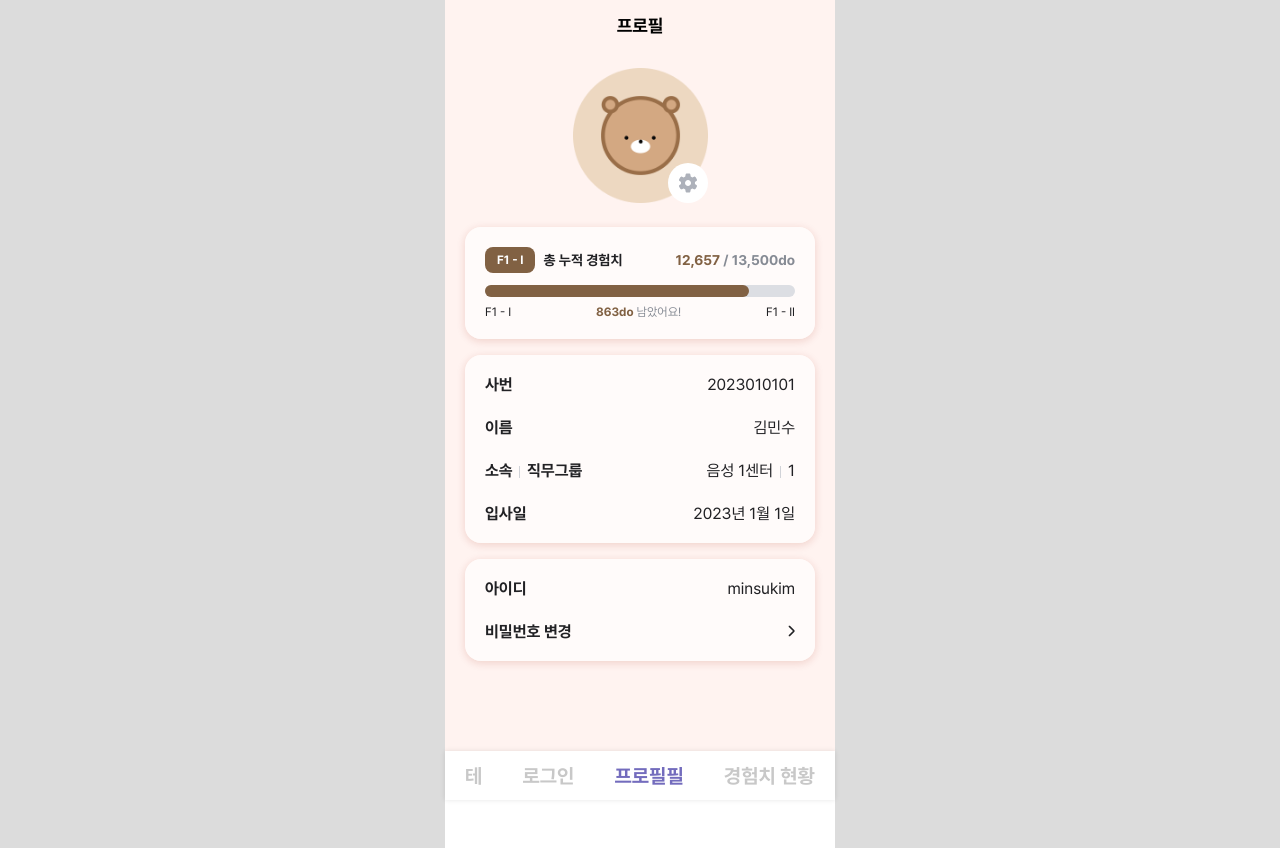
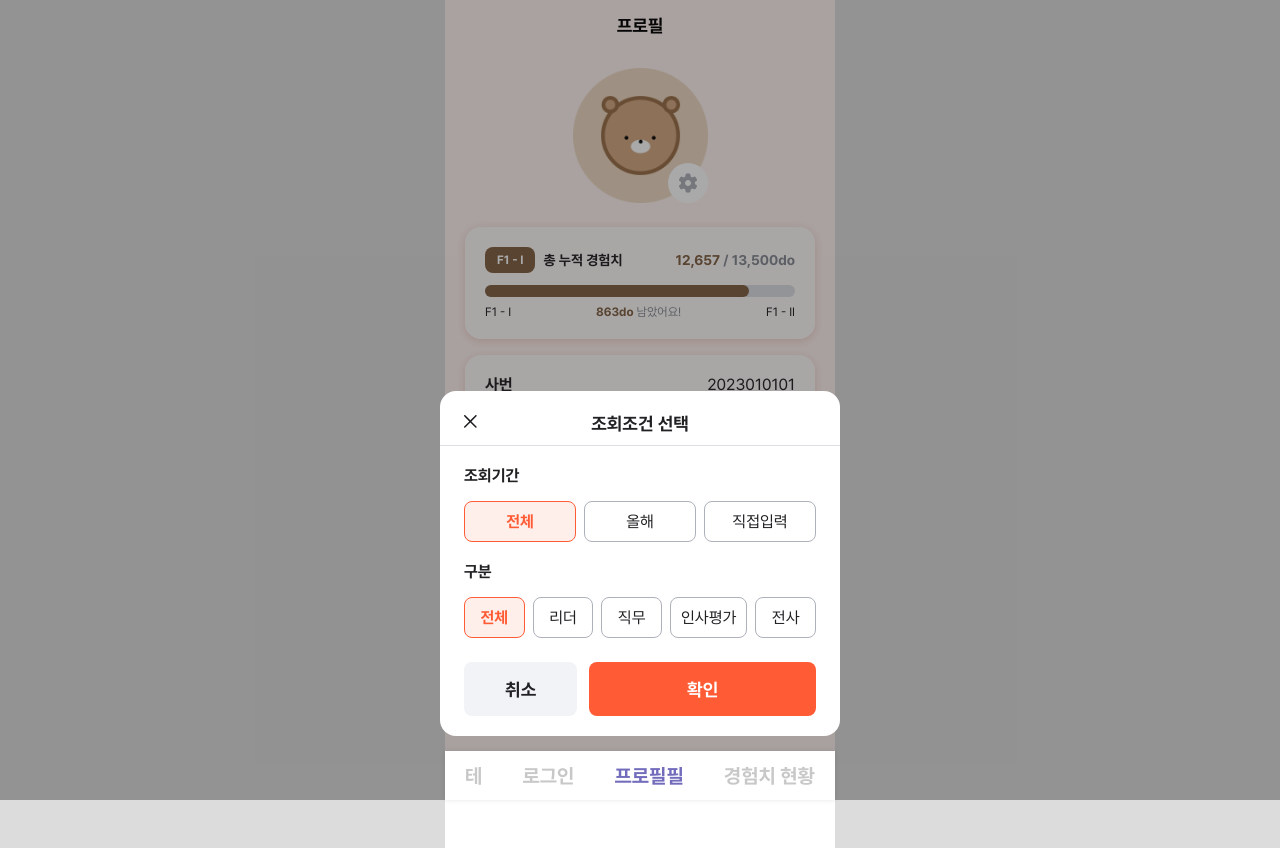
Before and after one commit to chohc/blaybusBackup, a React (Create React App) app: page /profile in a window 1280 px wide. Both pictures are taken after a click on the button 687 px from the left and 183 px from the top of the page. Built offline with nearby package versions, Linux system fonts and the light colour scheme; no server answers.

Commit message:
필터 모달

```diff
--- a/next.config.js
+++ /dev/null
@@ -1,15 +0,0 @@
-const nextConfig = {
-  compiler: {
-    styledComponents: true,
-  },
-  async rewrites() {
-    return [
-      {
-        source: "/api/v1/:path*",
-        destination: `${process.env.NEXT_PUBLIC_BACKEND}/api/v1/:path*`,
-      },
-    ];
-  },
-};
-
-module.exports = nextConfig;
--- /dev/null
+++ b/src/components/Modal/Modal.css
@@ -0,0 +1,41 @@
+.modal-overlay {
+  position: fixed;
+  top: 0;
+  left: 0;
+  width: 100vw;
+  height: 100vh;
+  background-color: rgba(18, 18, 18, 0.36);
+  display: flex;
+  justify-content: center;
+  align-items: flex-end;
+  opacity: 0;
+  visibility: hidden;
+  padding: 0px 10px;
+  transition: visibility 0s, opacity 0.3s ease-in-out;
+}
+
+.modal-overlay.show {
+  opacity: 1;
+  visibility: visible;
+}
+
+.modal-content {
+  display: flex;
+  flex-direction: column;
+  width: 100%;
+  max-width: 400px;
+  margin-bottom: 64px;
+  padding: 10px 0px 20px 0px;
+  background-color: white;
+  border-radius: 16px;
+  transform: translateY(100%);
+  transition: transform 0.3s ease-in-out;
+}
+
+.modal-content.slide-in {
+  transform: translateY(0);
+}
+
+.modal-content.slide-out {
+  transform: translateY(100%);
+}
--- /dev/null
+++ b/src/components/Modal/Modal.js
@@ -0,0 +1,273 @@
+import React, { useEffect, useState } from "react";
+import "./Modal.css";
+import Close from "../../icons/close.svg";
+import colors from "../../colors/colors";
+import PressableButton from "../PressableButton";
+
+const Modal = ({ visible, onClose }) => {
+  const [selectedPeriod, setSelectedPeriod] = useState("전체");
+  const [selectedClass, setSelectedClass] = useState("전체");
+  const [startDate, setStartDate] = useState("");
+  const [endDate, setEndDate] = useState("");
+  const [focusedInput, setFocusedInput] = useState(null);
+
+  // 날짜 입력
+  const handleDateChange = (text, setInput) => {
+    let formatDate = text.replace(/\D/g, ""); // 숫자만 추출
+
+    if (formatDate.length <= 4) {
+      formatDate = formatDate;
+    } else if (formatDate.length <= 6) {
+      formatDate = formatDate.slice(0, 4) + "-" + formatDate.slice(4);
+    } else if (formatDate.length <= 8) {
+      formatDate =
+        formatDate.slice(0, 4) +
+        "-" +
+        formatDate.slice(4, 6) +
+        "-" +
+        formatDate.slice(6);
+    } else {
+      formatDate = formatDate.slice(0, 8);
+    }
+    setInput(formatDate);
+  };
+
+  useEffect(() => {
+    // 모달이 열릴 때 스크롤 막기
+    if (visible) {
+      document.body.style.overflow = "hidden";
+    } else {
+      document.body.style.overflow = "auto";
+    }
+
+    return () => {
+      document.body.style.overflow = "auto";
+    };
+  }, [visible]);
+
+  return (
+    <div className={`modal-overlay ${visible ? "show" : ""}`} onClick={onClose}>
+      <div
+        className={`modal-content ${visible ? "slide-in" : "slide-out"}`}
+        onClick={(e) => e.stopPropagation()} // 내부 클릭 시 닫히지 않음
+        style={{ color: colors.gray[900] }}
+      >
+        {/* 헤더 */}
+        <div style={styles.header}>
+          <PressableButton onClick={onClose} pressedStyle={{ opacity: 0.5 }}>
+            <img src={Close} alt="close" />
+          </PressableButton>
+          <span className="title-3-bold">조회조건 선택</span>
+          <div style={{ width: 24 }} />
+        </div>
+        {/* 내용 */}
+        <div
+          style={{
+            display: "flex",
+            flexDirection: "column",
+            width: "100%",
+            padding: "20px 24px 0px 24px",
+          }}
+        >
+          <span className="subtitle-1-bold" style={{ marginBottom: 16 }}>
+            조회기간
+          </span>
+          <div style={styles.filterContainer}>
+            {["전체", "올해", "직접입력"].map((filter, index) => {
+              const isFilter = filter === selectedPeriod;
+              return (
+                <PressableButton
+                  key={index}
+                  onClick={() => setSelectedPeriod(filter)}
+                  pressedStyle={{ opacity: 0.5 }}
+                  style={{
+                    ...styles.button,
+                    ...(isFilter && {
+                      backgroundColor: colors.orange[50],
+                      border: `1px solid ${colors.orange[500]}`,
+                      color: colors.orange[500],
+                    }),
+                  }}
+                >
+                  <span
+                    className={
+                      isFilter ? "subtitle-1-bold" : "subtitle-1-regular"
+                    }
+                  >
+                    {filter}
+                  </span>
+                </PressableButton>
+              );
+            })}
+          </div>
+          {selectedPeriod === "직접입력" && (
+            <div style={{ ...styles.rowContainer, marginBottom: 20 }}>
+              <input
+                type="tel"
+                className="Body-1-r"
+                placeholder={"YYYY-MM-DD"}
+                value={startDate}
+                onChange={(e) => handleDateChange(e.target.value, setStartDate)}
+                onFocus={() => setFocusedInput("startDate")}
+                onBlur={() => setFocusedInput(null)}
+                style={{
+                  ...styles.input,
+                  borderColor:
+                    focusedInput === "startDate"
+                      ? colors.gray[900]
+                      : colors.gray[400],
+                }}
+              />
+              <span className="Body-1-r" style={{ color: colors.gray[600] }}>
+                ~
+              </span>
+              <input
+                type="tel"
+                className="Body-1-r"
+                placeholder={"YYYY-MM-DD"}
+                value={endDate}
+                onChange={(e) => handleDateChange(e.target.value, setEndDate)}
+                onFocus={() => setFocusedInput("endDate")}
+                onBlur={() => setFocusedInput(null)}
+                style={{
+                  ...styles.input,
+                  borderColor:
+                    focusedInput === "endDate"
+                      ? colors.gray[900]
+                      : colors.gray[400],
+                }}
+              />
+            </div>
+          )}
+          <span className="subtitle-1-bold" style={{ marginBottom: 16 }}>
+            구분
+          </span>
+          <div style={{ ...styles.filterContainer, marginBottom: 24 }}>
+            {["전체", "리더", "직무", "인사평가", "전사"].map(
+              (filter, index) => {
+                const isFilter = filter === selectedClass;
+                return (
+                  <PressableButton
+                    key={index}
+                    onClick={() => setSelectedClass(filter)}
+                    pressedStyle={{ opacity: 0.5 }}
+                    style={{
+                      ...styles.button,
+                      ...(isFilter && {
+                        backgroundColor: colors.orange[50],
+                        border: `1px solid ${colors.orange[500]}`,
+                        color: colors.orange[500],
+                      }),
+                    }}
+                  >
+                    <span
+                      className={
+                        isFilter ? "subtitle-1-bold" : "subtitle-1-regular"
+                      }
+                      style={{ whiteSpace: "nowrap" }}
+                    >
+                      {filter}
+                    </span>
+                  </PressableButton>
+                );
+              }
+            )}
+          </div>
+          {/* 취소/확인 */}
+          <div style={styles.rowContainer}>
+            <PressableButton
+              onClick={() => {
+                setSelectedClass("전체");
+                setSelectedPeriod("전체");
+                onClose();
+              }}
+              pressedStyle={{ backgroundColor: colors.gray[200] }}
+              style={{
+                ...styles.yesNoButton,
+                flex: 1,
+                backgroundColor: colors.gray[100],
+              }}
+            >
+              <span className="title-3-bold">취소</span>
+            </PressableButton>
+            <PressableButton
+              onClick={() => {
+                // selectedPeriod, selectedClass 기반 확인 로직
+              }}
+              pressedStyle={{ backgroundColor: colors.orange[600] }}
+              style={{
+                ...styles.yesNoButton,
+                flex: 2,
+                backgroundColor: colors.orange[500],
+              }}
+            >
+              <span className="title-3-bold" style={{ color: "#FFF" }}>
+                확인
+              </span>
+            </PressableButton>
+          </div>
+        </div>
+      </div>
+    </div>
+  );
+};
+
+const styles = {
+  header: {
+    display: "flex",
+    width: "100%",
+    height: 45,
+    alignItems: "center",
+    justifyContent: "space-between",
+    padding: "0px 24px",
+    borderBottom: `1px solid ${colors.gray[300]}`,
+  },
+  button: {
+    display: "flex",
+    flex: 1,
+    alignItems: "center",
+    justifyContent: "center",
+    padding: 10,
+    borderRadius: 8,
+    border: `1px solid ${colors.gray[500]}`,
+    backgroundColor: "#FFF",
+  },
+  filterContainer: {
+    display: "flex",
+    width: "100%",
+    alignItems: "center",
+    justifyContent: "center",
+    gap: "8px",
+    marginBottom: 20,
+  },
+  yesNoButton: {
+    display: "flex",
+    height: 54,
+    alignItems: "center",
+    justifyContent: "center",
+    borderRadius: 8,
+  },
+  rowContainer: {
+    display: "flex",
+    width: "100%",
+    alignItems: "center",
+    justifyContent: "center",
+    gap: 12,
+  },
+  input: {
+    width: "100%",
+    alignItems: "center",
+    justifyContent: "center",
+    backgroundColor: "#FFF",
+    color: colors.gray[900],
+    borderRadius: 8,
+    border: "1px solid",
+    padding: "10px 0px",
+    outline: "none",
+    transition: "border-color 0.3s",
+    textAlign: "center",
+    direction: "ltr",
+  },
+};
+
+export default Modal;
--- a/src/screens/ProfileScreen.js
+++ b/src/screens/ProfileScreen.js
@@ -1,4 +1,4 @@
-import React, { useEffect } from "react";
+import React, { useEffect, useState } from "react";
 import "../fonts/font.css";
 import colors from "../colors/colors";
 import Profile from "../images/profile/임시.png";
@@ -9,9 +9,11 @@ import PressableButton from "../components/PressableButton";
 import { theme } from "../themes/theme";
 import { useNavigate } from "react-router-dom";
 import { customAxios } from "../customAxios";
+import Modal from "../components/Modal/Modal";
 
 const ProfileScreen = () => {
   const navigate = useNavigate();
+  const [modalVisible, setModalVisible] = useState(false);
 
   useEffect(() => {
     const loadUserInfo = async () => {
@@ -23,7 +25,7 @@ const ProfileScreen = () => {
       }
     };
     loadUserInfo();
-  }, [navigate]);
+  }, []);
 
   const Content = ({ text1, text2, isMargin }) => {
     return (
@@ -47,7 +49,7 @@ const ProfileScreen = () => {
       <div style={styles.circle}>
         <img src={Profile} alt="이미지" style={styles.image} />
         <PressableButton
-          onClick={() => console.log("설정 클릭")}
+          onClick={() => setModalVisible(!modalVisible)}
           style={styles.miniCircle}
           pressedStyle={{ backgroundColor: colors.gray[100] }}
         >
@@ -127,6 +129,7 @@ const ProfileScreen = () => {
           </PressableButton>
         </div>
       </div>
+      <Modal visible={modalVisible} onClose={() => setModalVisible(false)} />
     </div>
   );
 };
--- a/src/screens/ReportScreen.js
+++ b/src/screens/ReportScreen.js
@@ -297,7 +297,7 @@ const ReportScreen = () => {
                 src={GradeTableF}
                 alt="table"
                 style={{
-                  width: 218,
+                  width: 220,
                   position: "absolute",
                   zIndex: 11,
                   bottom: 14,
```
Also changed, not shown: src/icons/close.svg (added).
